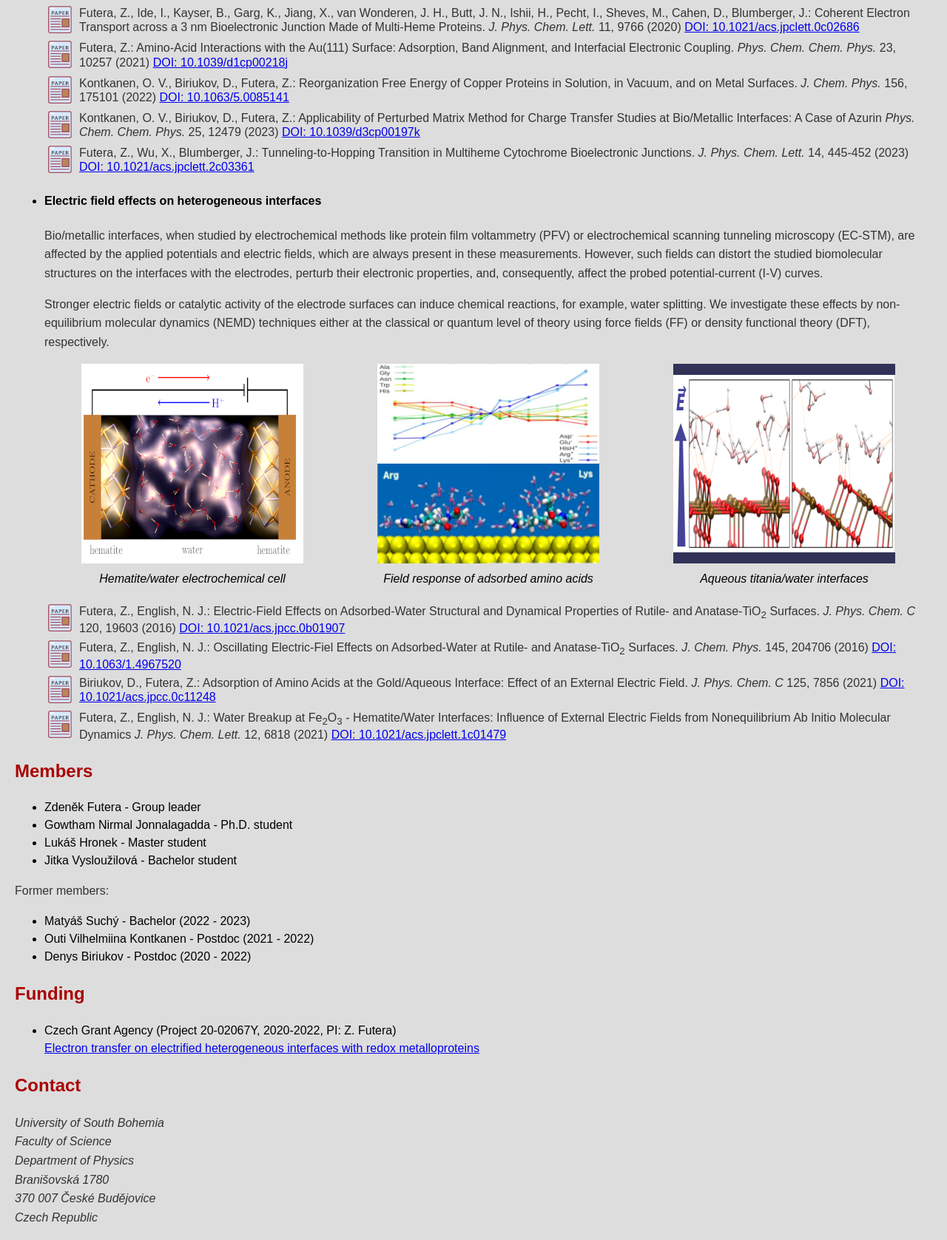
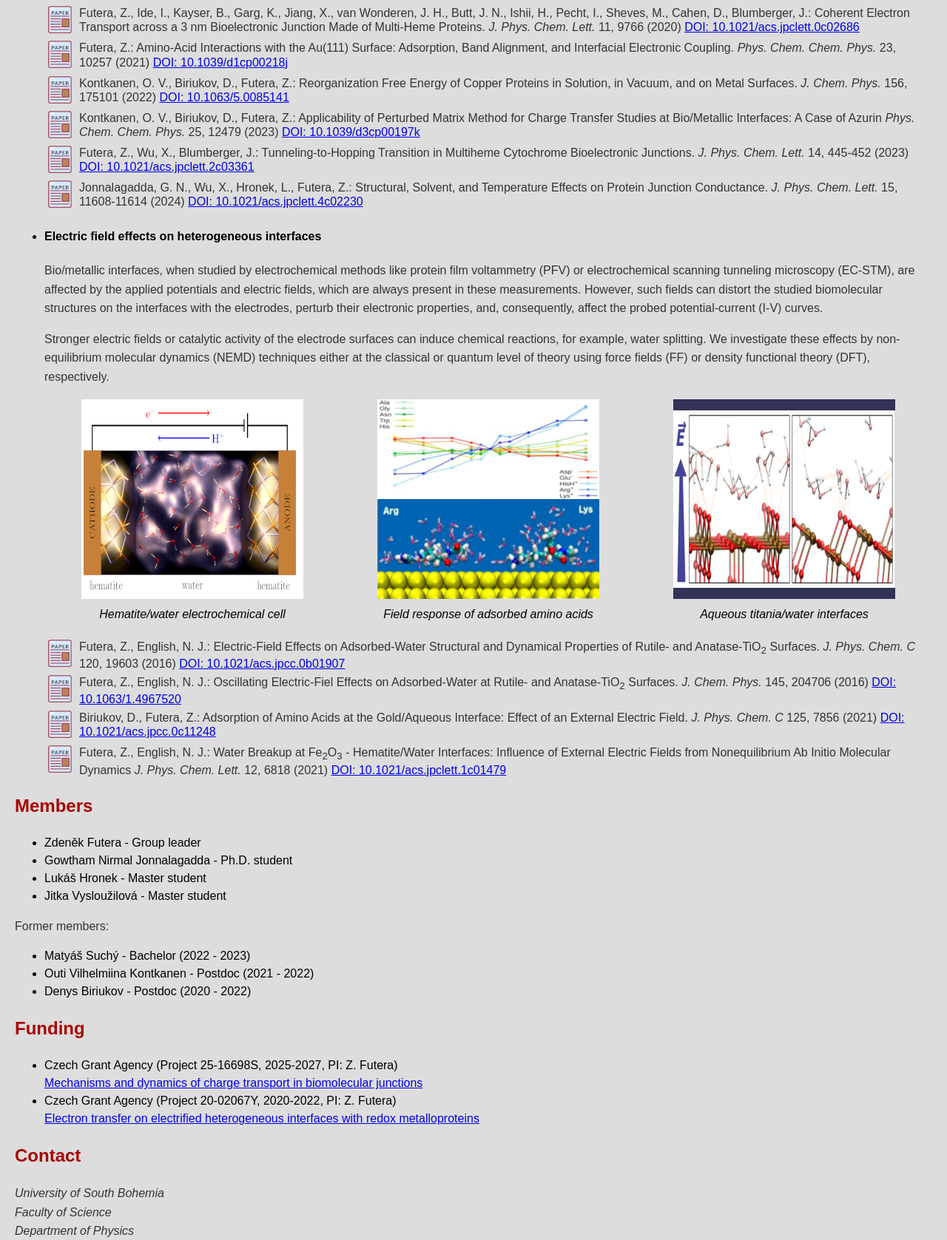
Before and after one commit to futera-group/futera-group.github.io, a plain HTML site: page index.html in a window 1280 px wide. Shown: the part 1136-2813 px from the top of the page at 74% size. Drawn offline with Linux system fonts and the light colour scheme.

Commit message:
Update - Gowthams paper

```diff
--- a/index.html
+++ b/index.html
@@ -142,6 +142,16 @@ This drastic change is caused by interactions between metallic and biomolecular
         <a href="https://doi.org/10.1021/acs.jpclett.2c03361">DOI: 10.1021/acs.jpclett.2c03361</a>
         </td>
       </tr>
+      <!-- Jonnalagadda 2024 -->
+      <tr>
+        <td><img src="figures/icon-paper.png" alt="Paper icon"></td>
+        <td>
+        Jonnalagadda, G. N., Wu, X., Hronek, L., Futera, Z.:
+        Structural, Solvent, and Temperature Effects on Protein Junction Conductance.
+        <em>J. Phys. Chem. Lett.</em> 15, 11608-11614 (2024)
+        <a href="https://doi.org/10.1021/acs.jpclett.4c02230">DOI: 10.1021/acs.jpclett.4c02230</a>
+        </td>
+      </tr>
     </table>
     </p>
 
@@ -231,7 +241,7 @@ We investigate these effects by non-equilibrium molecular dynamics (NEMD) techni
   <li>Zdeněk Futera - Group leader</li>
   <li>Gowtham Nirmal Jonnalagadda - Ph.D. student</li>
   <li>Lukáš Hronek - Master student</li>
-  <li>Jitka Vysloužilová - Bachelor student</li>
+  <li>Jitka Vysloužilová - Master student</li>
 </ul>
 <p>
 Former members:
@@ -248,6 +258,9 @@ Former members:
 <section>
 <h2>Funding</h2>
 <ul>
+  <li>Czech Grant Agency (Project 25-16698S, 2025-2027, PI: Z. Futera)<br>
+      <a href="https://www.isvavai.cz/cep?s=jednoduche-vyhledavani&ss=detail&n=0&h=GA25-16698S">Mechanisms and dynamics of charge transport in biomolecular junctions</a>
+  </li>
   <li>Czech Grant Agency (Project 20-02067Y, 2020-2022, PI: Z. Futera)<br>
       <a href="https://www.isvavai.cz/cep?s=vyhledavani-resitelu&ss=detail&n=0&h=GJ20-02067Y">Electron transfer on electrified heterogeneous interfaces with redox metalloproteins</a>
   </li>
```
